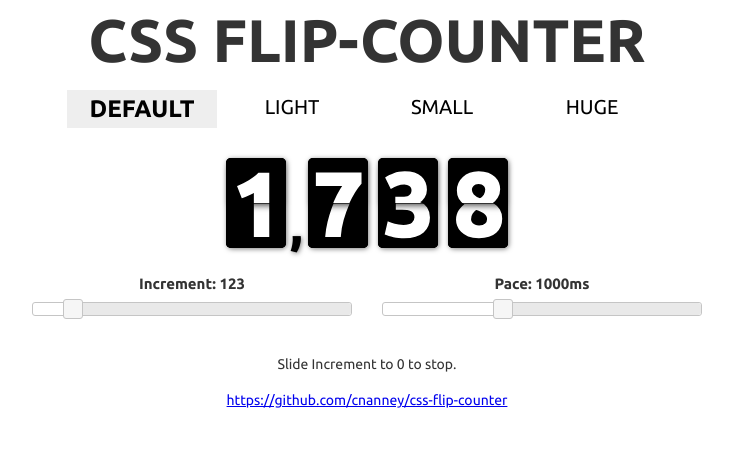
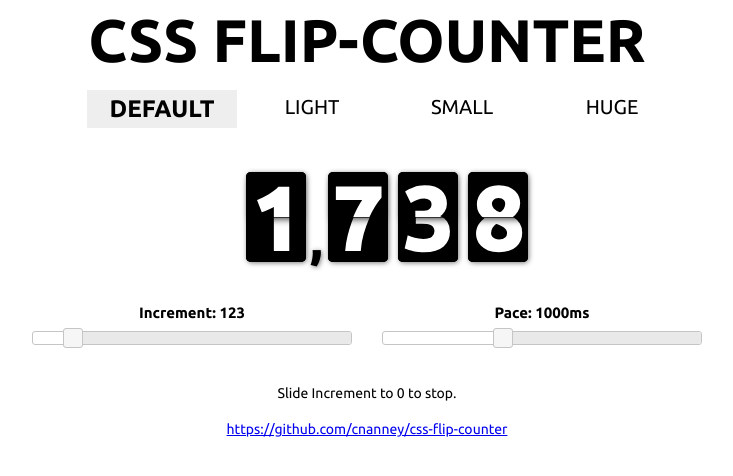
Before and after one commit to cnanney/css-flip-counter, a PHP site: page / in a window 1280 px wide. Shown: the top 476 px of the page, without its empty margins (273-1006 px from the left). Run offline with PHP 8.4, Linux system fonts and the light colour scheme; some libraries are stand-ins or nearby versions.

Commit message:
Remove reset, slight refactor.

```diff
--- a/css/demo.less
+++ b/css/demo.less
@@ -1,6 +1,10 @@
+body {
+  font: 14px 'Ubuntu', sans-serif;
+}
+
 h1 {
   text-align: center;
-  margin-top: 10px;
+  margin: 10px;
   line-height: 60px;
   font-weight: 700;
   font-size: 60px;
--- a/css/reset.css
+++ /dev/null
@@ -1,74 +0,0 @@
-/*
-	HTML5 Reset :: style.css
-	----------------------------------------------------------
-	We have learned much from/been inspired by/taken code where offered from:
-
-	Eric Meyer					:: http://ericmeyer.com
-	HTML5 Doctor				:: http://html5doctor.com
-	and the HTML5 Boilerplate	:: http://html5boilerplate.com
-
--------------------------------------------------------------------------------*/
-
-/* Let's default this puppy out
--------------------------------------------------------------------------------*/
-
-html, body, body div, span, object, iframe, h1, h2, h3, h4, h5, h6, p, blockquote, pre, abbr, address, cite, code, del, dfn, em, img, ins, kbd, q, samp, small, strong, sub, sup, var, b, i, dl, dt, dd, ol, ul, li, fieldset, form, label, legend, table, caption, tbody, tfoot, thead, tr, th, td, article, aside, figure, footer, header, hgroup, menu, nav, section, time, mark, audio, video {
-  margin: 0;
-  padding: 0;
-  border: 0;
-  outline: 0;
-  font-size: 100%;
-  vertical-align: baseline;
-  background: transparent;
-}
-
-article, aside, figure, footer, header, hgroup, nav, section {
-  display: block;
-}
-
-/* force a vertical scrollbar to prevent a jumpy page */
-html {
-  overflow-y: scroll;
-}
-
-/* we use a lot of ULs that aren't bulleted.
-	don't forget to restore the bullets within content. */
-ul {
-  list-style: none;
-}
-
-blockquote, q {
-  quotes: none;
-}
-
-a {
-  margin: 0;
-  padding: 0;
-  font-size: 100%;
-  vertical-align: baseline;
-  background: transparent;
-}
-
-/* Accessible focus treatment
-	people.opera.com/patrickl/experiments/keyboard/test */
-a:hover, a:active {
-  outline: none;
-}
-
-small {
-  font-size: 85%;
-}
-
-body {
-  font: 14px 'Ubuntu', sans-serif;
-}
-
-/* we like off-black for text */
-body, select, input, textarea {
-  color: #333;
-}
-
-/*	j.mp/webkit-tap-highlight-color */
-a:link {
-  -webkit-tap-highlight-color: #fcd700;
-}
--- a/css/style.less
+++ b/css/style.less
@@ -1,7 +1,3 @@
-// Way over-kill reset
-// -------------------------
-@import 'reset.css';
-
 // Mixins
 // -------------------------
 @import 'mixins.less';
```
Also changed, not shown: js/flipcounter.js (+15 -16 lines), css/style.css.
